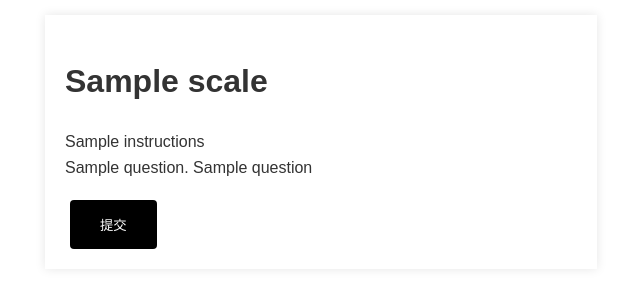
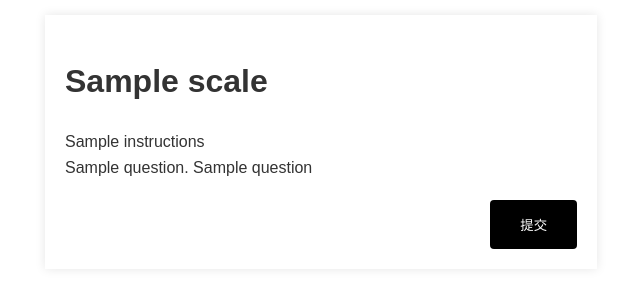
Before and after one commit to mxr612/PsychoScalesOrg, a FastAPI app: template templates/scale.html in a window 1280 px wide. Shown: the part 298-598 px from the top of the page, without its empty margins (319-959 px from the left). Run offline with FastAPI, Linux system fonts and the light colour scheme; the template is opened without the code that fills it: most values are stand-ins (such as "Sample title", 1, 10 or a date in 2020).

Commit message:
优化了提交按钮样式

```diff
--- a/static/styles.css
+++ b/static/styles.css
@@ -137,8 +137,8 @@ main {
     }
 
     input[type="submit"] {
+        float: right;
         margin-top: 20px;
-        margin-left: 5px;
         background-color: #000000;
         color: rgb(255, 255, 255);
         padding: 15px 30px;
```
